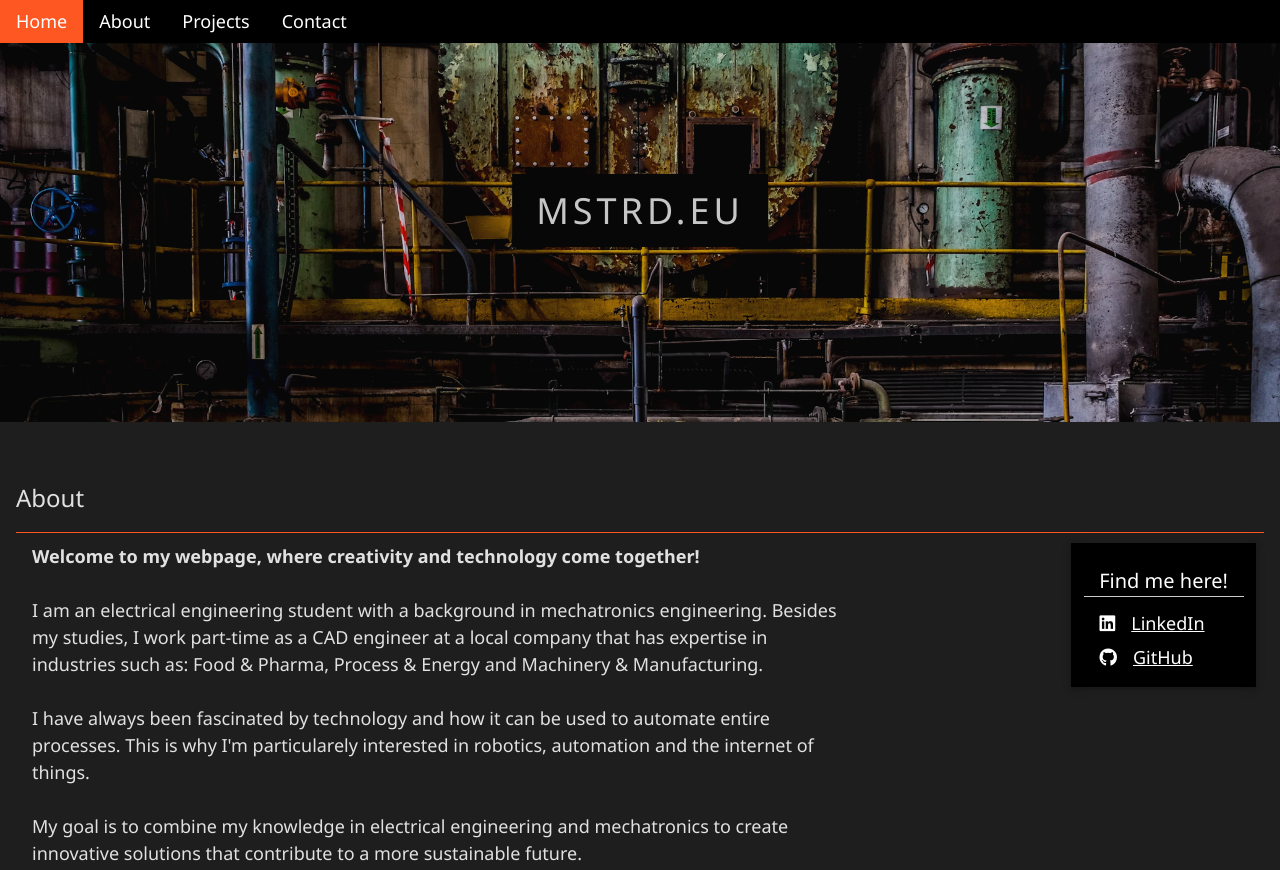
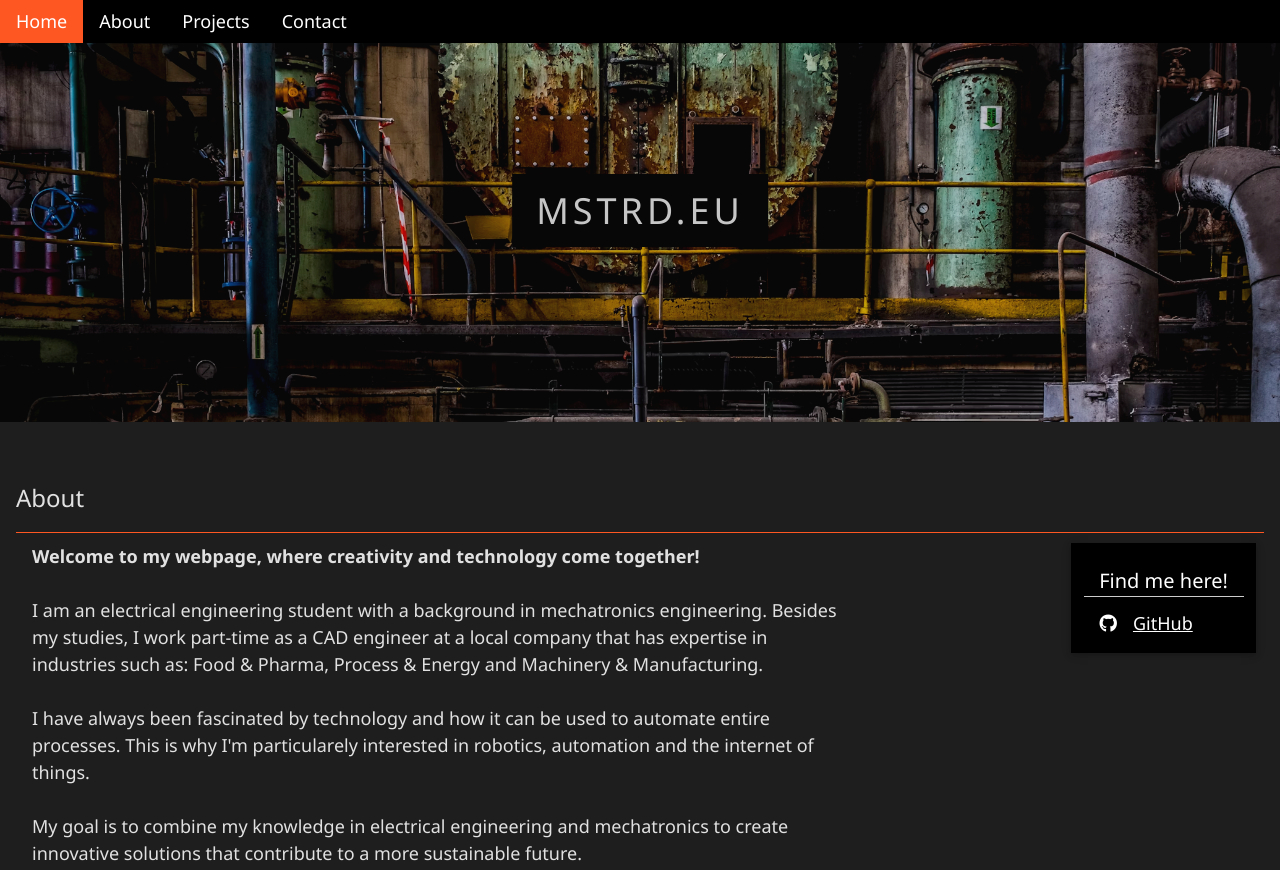
Before and after one commit to Mustard4868/my-webpage, a plain HTML site: page index.html in a window 1280 px wide. Shown: the top 870 px of the page. Drawn offline with nearby package versions, Linux system fonts and the light colour scheme.

Commit message:
remove link

```diff
--- a/index.html
+++ b/index.html
@@ -67,11 +67,6 @@
             <div class="w3-rest w3-card w3-black w3-right w3-hide-small w3-animate-right" style="min-width: 15%;">
                 <h4 class=" w3-border-bottom w3-center">Find me here!</h4>
                 <ul>
-                    <li>
-                        <a href="https://linkedin.com/in/nbaarsma" target="_blank">
-                            <i class="fa-brands fa-linkedin w3-padding"></i>LinkedIn
-                        </a>
-                    </li>
                     <li>
                         <a href="https://github.com/mustard4868" target="_blank">
                             <i class="fa-brands fa-github w3-padding"></i>GitHub
```
